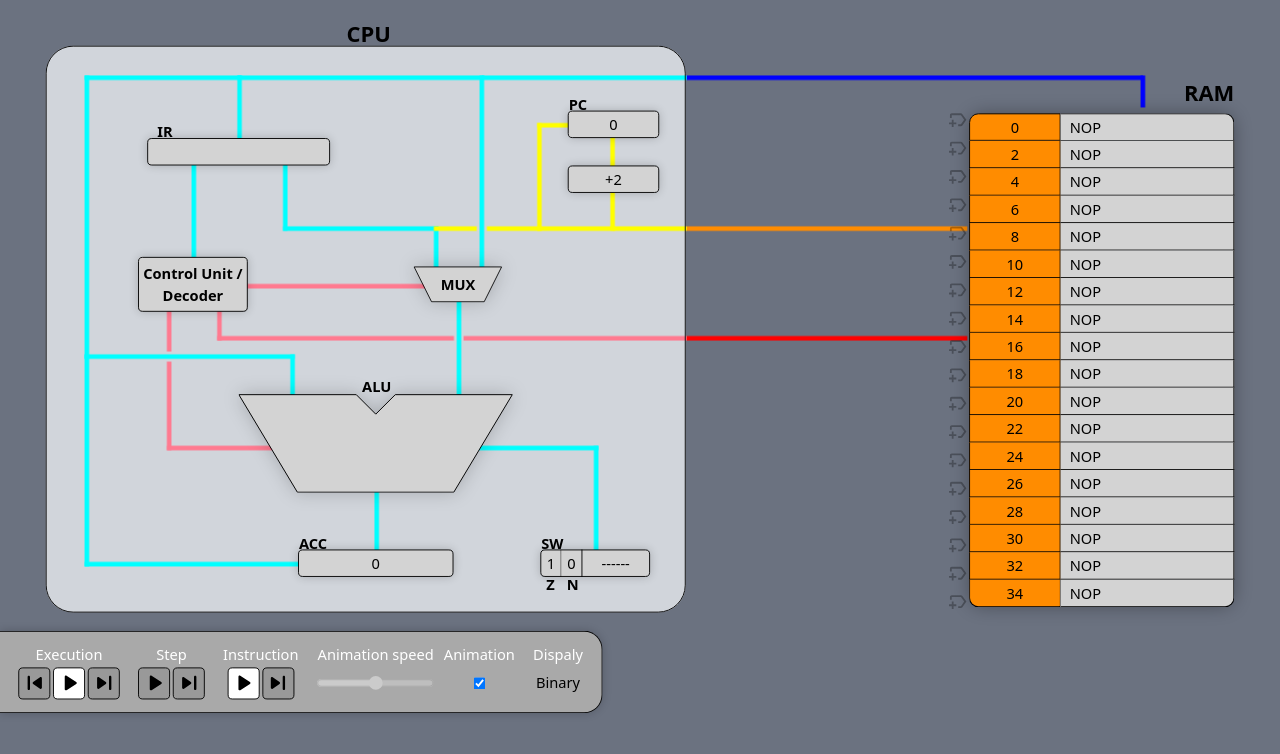
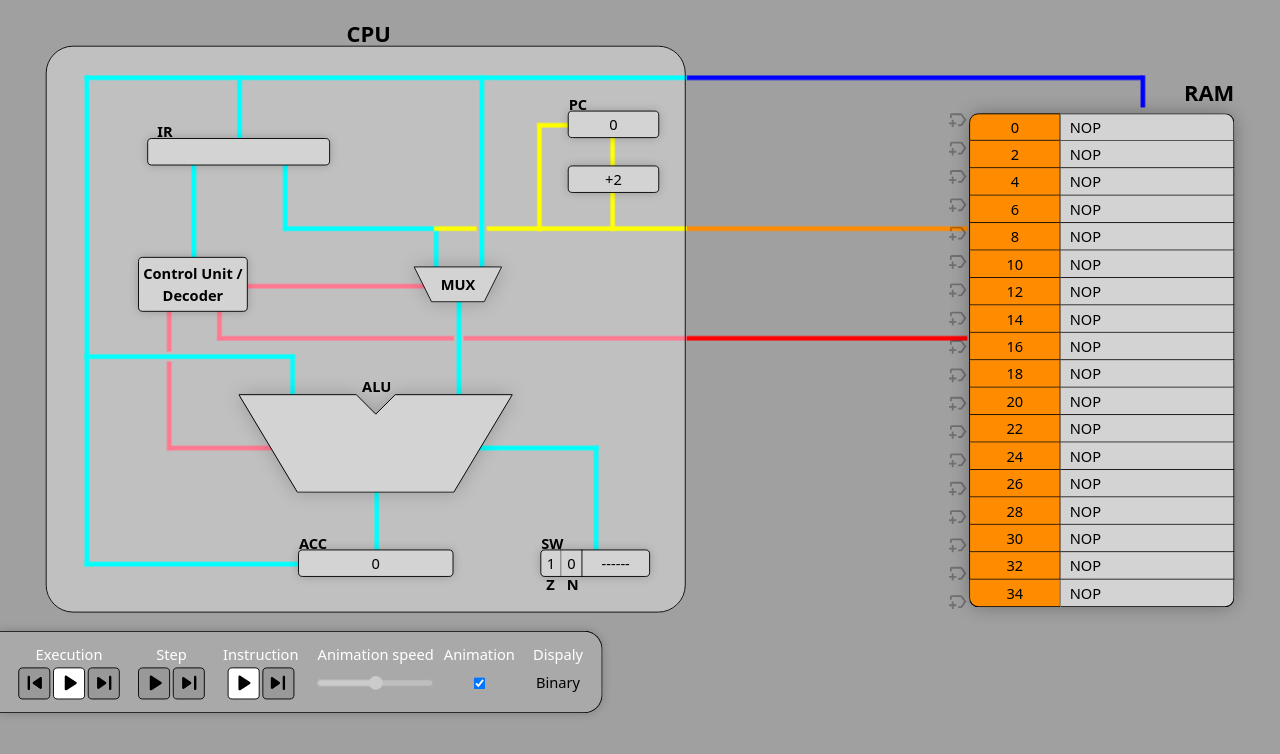
Before and after one commit to jcancelli/cpu-visual-simulator, a Svelte app: page / in a window 1280 px wide. Shown: the top 754 px of the page. Built offline with nearby package versions, Linux system fonts and the light colour scheme.

Commit message:
added custom gray color palette

```diff
--- a/tailwind.config.js
+++ b/tailwind.config.js
@@ -8,6 +8,20 @@ module.exports = {
       },
       height: {
         "app": "800px"
+      },
+      boxShadow: {
+        "component": "0 0 10px rgba(0, 0, 0, 0.2)",
+        "cpu": "0 0 20px rgba(0, 0, 0, 0.3)"
+      },
+      colors: {
+        "gray": {
+          "100": "#e0e0e0",
+          "200": "#d0d0d0",
+          "300": "#c0c0c0",
+          "400": "#b0b0b0",
+          "500": "#a0a0a0",
+          "600": "#808080"
+        }
       }
     },
   },
```
